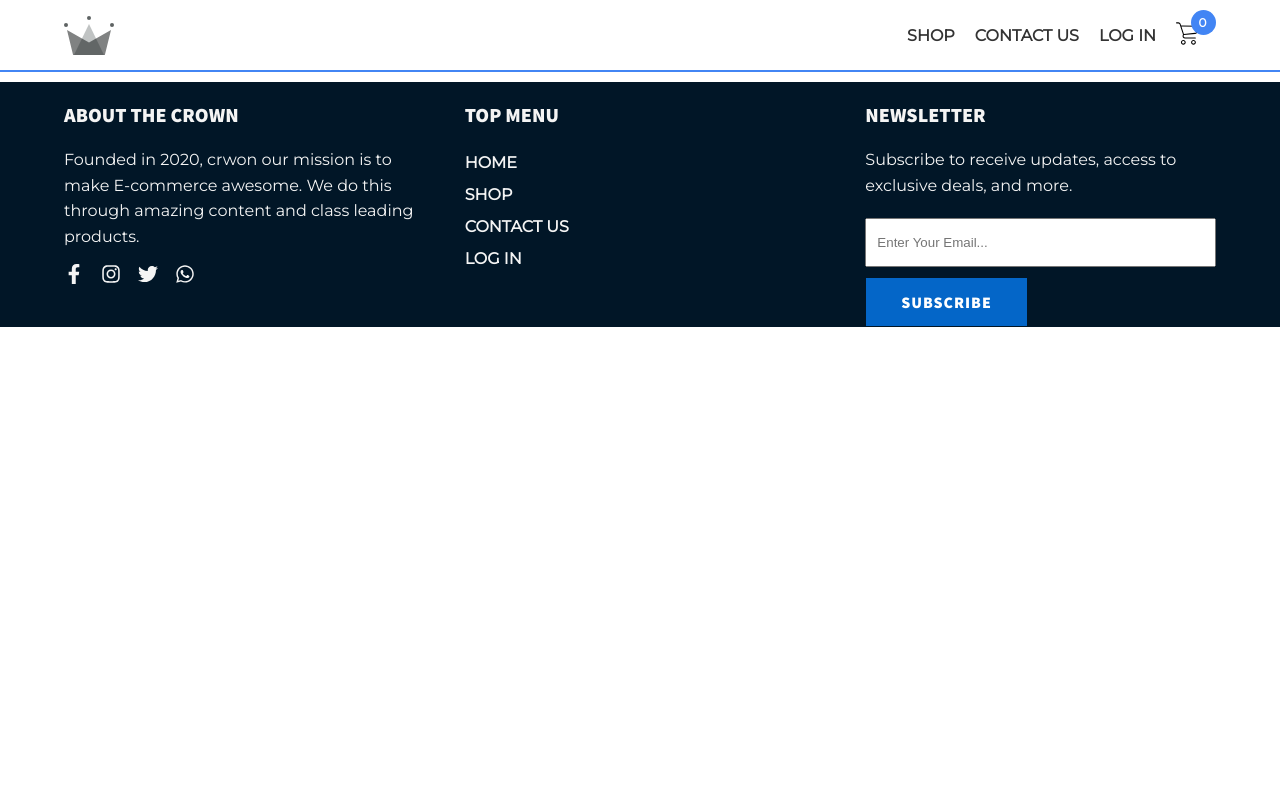
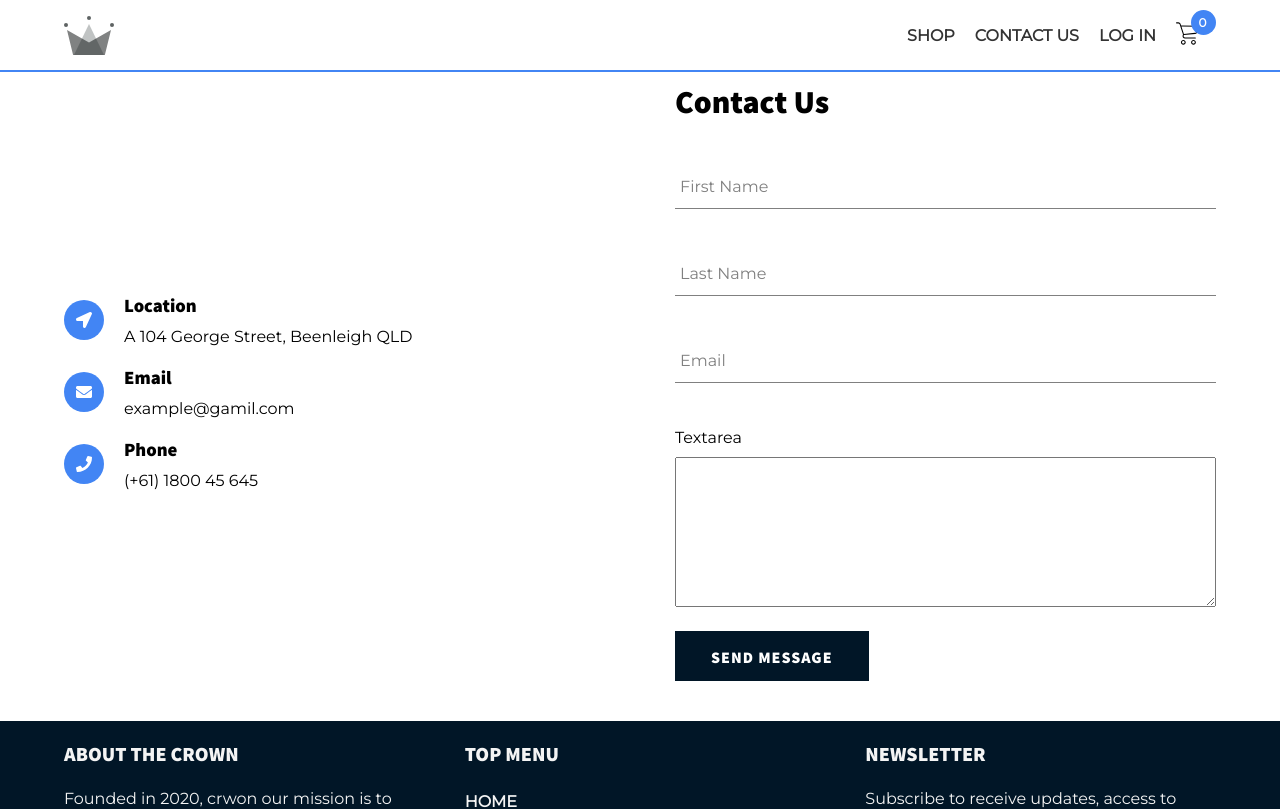
Before and after one commit to bagal-co/the-crown, a React (Create React App) app: page /contact in a window 1280 px wide. Shown: the top 809 px of the page. Built offline with nearby package versions, Linux system fonts and the light colour scheme; no server answers.

Commit message:
added contact page

```diff
--- a/src/App.js
+++ b/src/App.js
@@ -14,6 +14,7 @@ import CheckOutPage from './pages/checkout/checkout.component'
 import Header from './components/header/header.component.jsx';
 import SignInPage from './pages/signIn-page/signIn-page.component.jsx';
 import SignUpPage from './pages/signUp-page/signUp-page.component';
+import ContactPage from './pages/contact-page/contact-page.component';
 import { auth, createUserProfileDocument } from './firebase/firebase.utils';
 import { setCurrentUser } from './redux/user/user.actions';
 import { selectCurrentUser } from './redux/user/user.selector';
@@ -57,6 +58,7 @@ class App extends React.Component {
           <Switch>
             <Route exact path='/' component={HomePage}/>
             <Route path='/shop' component={ShopPage}/>
+            <Route path='/contact' component={ContactPage}/>
             <Route exact path='/checkout' component={CheckOutPage}/>
             <Route exact path='/signin' render={() => this.props.currentUser ? (<Redirect to="/"/>) : (<SignInPage />)}/>
             <Route exact path='/signup' render={() => this.props.currentUser ? (<Redirect to="/"/>) : (<SignUpPage />)}/>
--- /dev/null
+++ b/src/components/contact-us/contact.component.jsx
@@ -0,0 +1,78 @@
+import React from 'react';
+import './contact.style.scss';
+import FormInput from '../../components/form-input/form-input.component';
+import Button from '../../components/custom-button/button.component';
+import { FaPhone, FaEnvelope, FaLocationArrow } from 'react-icons/fa';
+
+class Contact extends React.Component{
+  constructor(){
+    super();
+    this.state = {
+      firstName: '',
+      lastName: '',
+      email: '',
+      textarea: ''
+    }
+
+  }
+    handleSubmit = (e) => {
+      e.preventDefault();
+      const { firstName, lastName, email, textarea } = this.state;
+      this.setState({ firstName: firstName, lastName: lastName, email: email, textarea: textarea});
+    }
+
+    handleChange = (e) => {
+      const { name, value } = e.target;
+      this.setState({ [name]: value });
+    }
+  render(){
+    return(
+      <div className="contact">
+        <div className="container contact-row">
+        <div class="contact__details">
+          <div class="location">
+            <div><FaLocationArrow /></div>
+            <div>
+              <h3>Location</h3>
+              <p>A 104 George Street, Beenleigh QLD</p>
+            </div>
+          </div>
+          <div class="email">
+            <div><FaEnvelope /></div>
+            <div>
+              <h3>Email</h3>
+              <p>example@gamil.com</p>
+            </div>
+          </div>
+          <div class="phone">
+            <div><FaPhone /></div>
+            <div>
+              <h3>Phone</h3>
+              <p>(+61) 1800 45 645</p>
+            </div>
+          </div>
+        </div>
+
+        <form action="#" className="contact-form" onSubmit={this.handleSubmit}>
+        <h1>Contact Us</h1>
+          <FormInput type="text" name="firstName" value={this.state.firstName}
+          onChange={this.handleChange} label="First Name"/>
+
+          <FormInput type="text" name="lastName" value={this.state.lastName}
+          onChange={this.handleChange} label="Last Name"/>
+          <FormInput type="email" name="email" value={this.state.email}
+          onChange={this.handleChange} label="Email"/>
+          <label htmlFor="textare">Textarea</label>
+          <textarea onChange={this.handleChange}></textarea>
+          <Button type="submut">Send Message</Button>
+        </form>
+
+        </div>
+
+
+      </div>
+    );
+  };
+};
+
+export default Contact;
--- /dev/null
+++ b/src/components/contact-us/contact.style.scss
@@ -0,0 +1,59 @@
+.contact{
+  .contact-form{
+    textarea{
+      width: 100%;
+      height: 15rem;
+      margin-top: 1rem;
+      margin-bottom: 2rem;
+    }
+    button{
+      margin-bottom: 4rem;
+    }
+  }
+  .contact-row{
+    display: grid;
+    grid-template-columns: repeat(2, 1fr);
+    grid-gap: 7rem;
+  }
+  .contact__details{
+    align-self: center;
+    & div{
+      margin-bottom: 1rem;
+    }
+  }
+  .location,
+  .email,
+  .phone{
+    display: flex;
+    align-items: center;
+    h3{
+      margin-bottom: 1rem;
+    }
+
+    div:nth-of-type(1){
+      cursor: pointer;
+      display: flex;
+      align-items: center;
+      justify-content: center;
+      background-color: #4285f4;
+      width: 4rem;
+      height: 4rem;
+      border-radius: 100%;
+      margin-bottom: 1rem;
+    }
+    div:nth-of-type(1) * {
+      color: #ffff;
+    }
+    div:nth-of-type(2){
+      margin-left: 2rem;
+    }
+  }
+
+
+  .contact__map{
+    iframe{
+      width: 100%;
+      height: 50rem;
+    }
+  }
+}
--- a/src/components/header/header.component.jsx
+++ b/src/components/header/header.component.jsx
@@ -22,7 +22,7 @@ const Header = ({ currentUser, hidden }) => {
             <Link className="option" to="/shop">Shop</Link>
           </li>
           <li>
-            <Link className="option" to="/shop">Contact Us</Link>
+            <Link className="option" to="/contact">Contact Us</Link>
           </li>
 
           {
--- /dev/null
+++ b/src/pages/contact-page/contact-page.component.jsx
@@ -0,0 +1,13 @@
+import React from 'react';
+import './contact-page.style.scss';
+import Contact from '../../components/contact-us/contact.component';
+
+const ContactPage = () => {
+  return(
+    <div className="contact-page">
+      <Contact/>
+    </div>
+  );
+}
+
+export default ContactPage;
```
Also changed, not shown: src/pages/contact-page/contact-page.style.scss (added).
